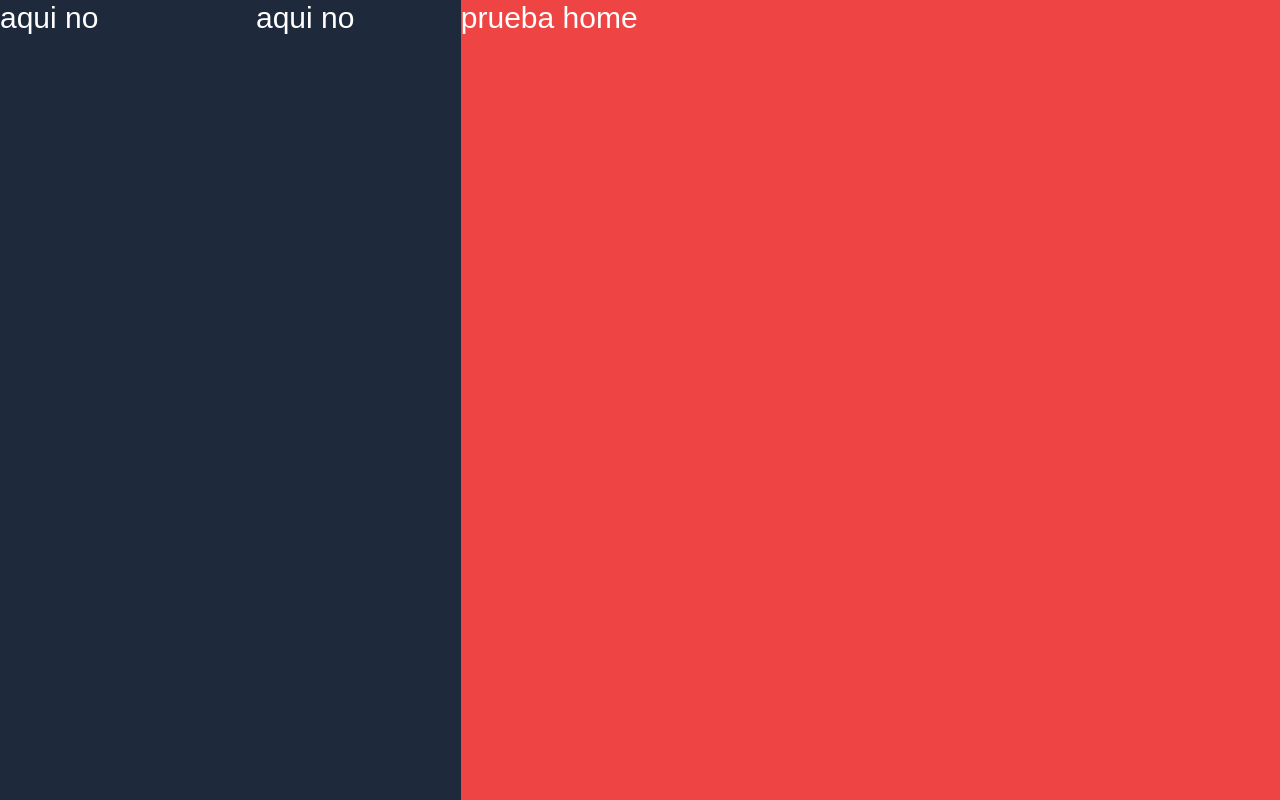
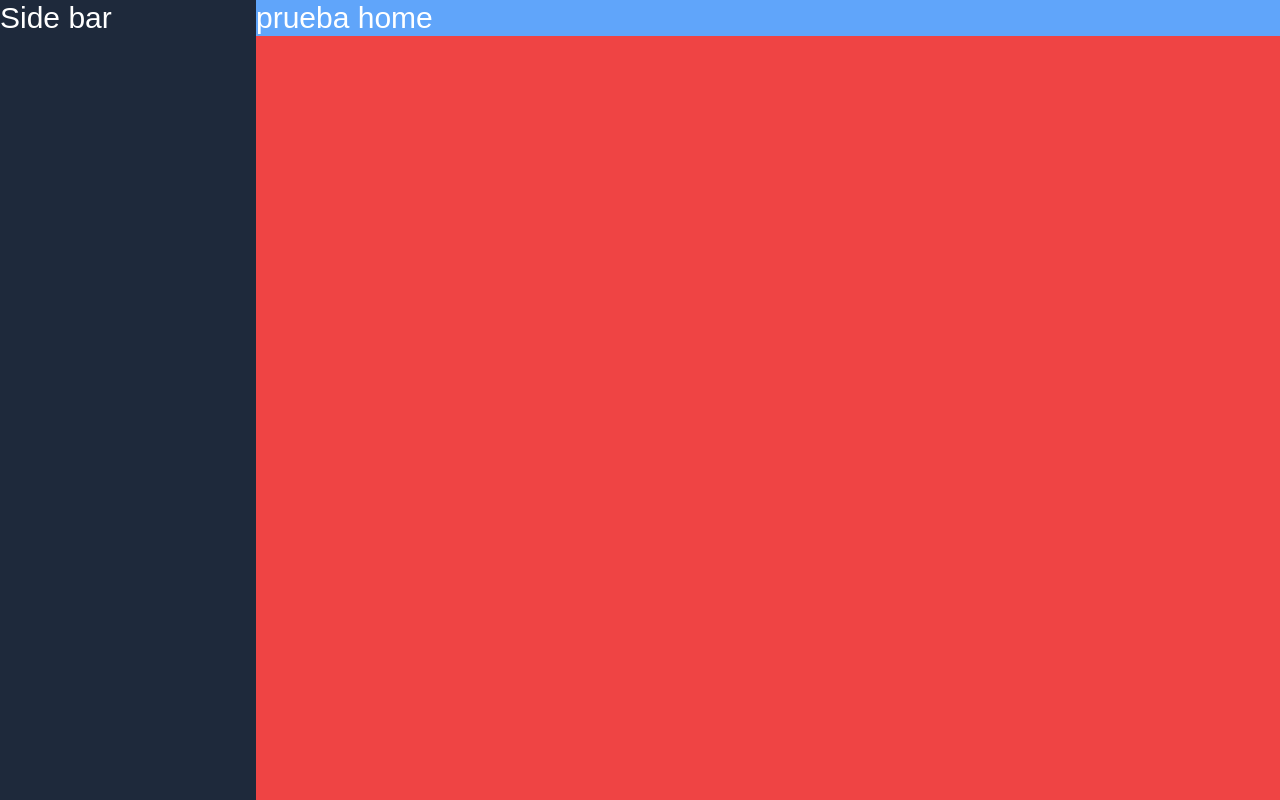
Before and after one commit to SimonBrial/frontend-gym-app, a Next.js app: page /home in a window 1280 px wide. Built offline with nearby package versions, Linux system fonts and the light colour scheme.

Commit message:
Fix bug: The layout of the section has been fixed

```diff
--- a/src/app/home/details/page.tsx
+++ /dev/null
@@ -1,5 +0,0 @@
-import HomeLayout from "../layout";
-
-export default function page() {
-  return <HomeLayout>prueba 2.0</HomeLayout>;
-}
--- a/src/app/home/page.tsx
+++ b/src/app/home/page.tsx
@@ -1,5 +1,3 @@
-import HomeLayout from "./layout";
-
 export default function page() {
-  return <HomeLayout>prueba home</HomeLayout>;
+  return <div className="bg-blue-400">prueba home</div>;
 }
--- /dev/null
+++ b/src/app/home/user-profile/page.tsx
@@ -0,0 +1,3 @@
+export default function page() {
+  return <div className="bg-blue-400">prueba 2.0</div>;
+}
--- a/src/components/sidebar/NavSidebar.tsx
+++ b/src/components/sidebar/NavSidebar.tsx
@@ -2,6 +2,6 @@ import React from 'react'
 
 export default function NavSidebar() {
   return (
-    <div className='w-[20%]'>aqui no</div>
+    <div className='w-[20%]'>Side bar</div>
   )
 }
```
